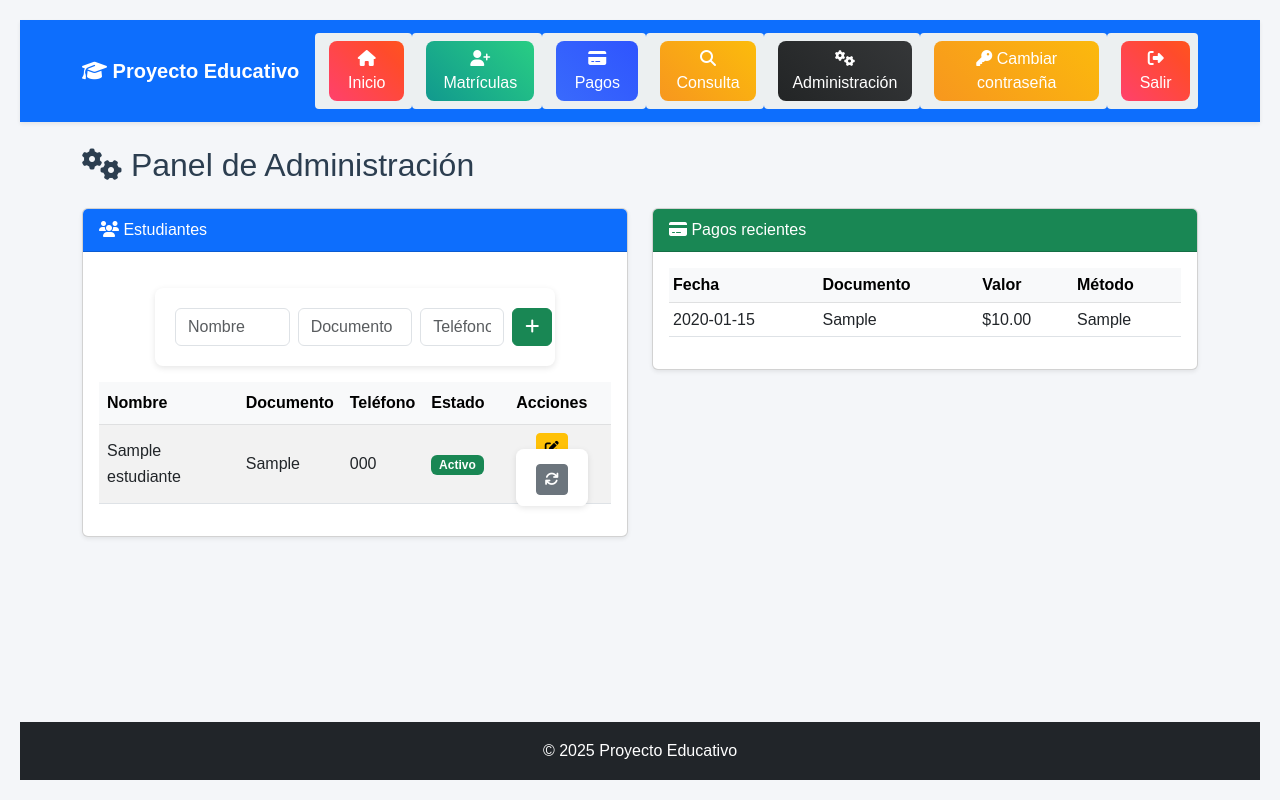
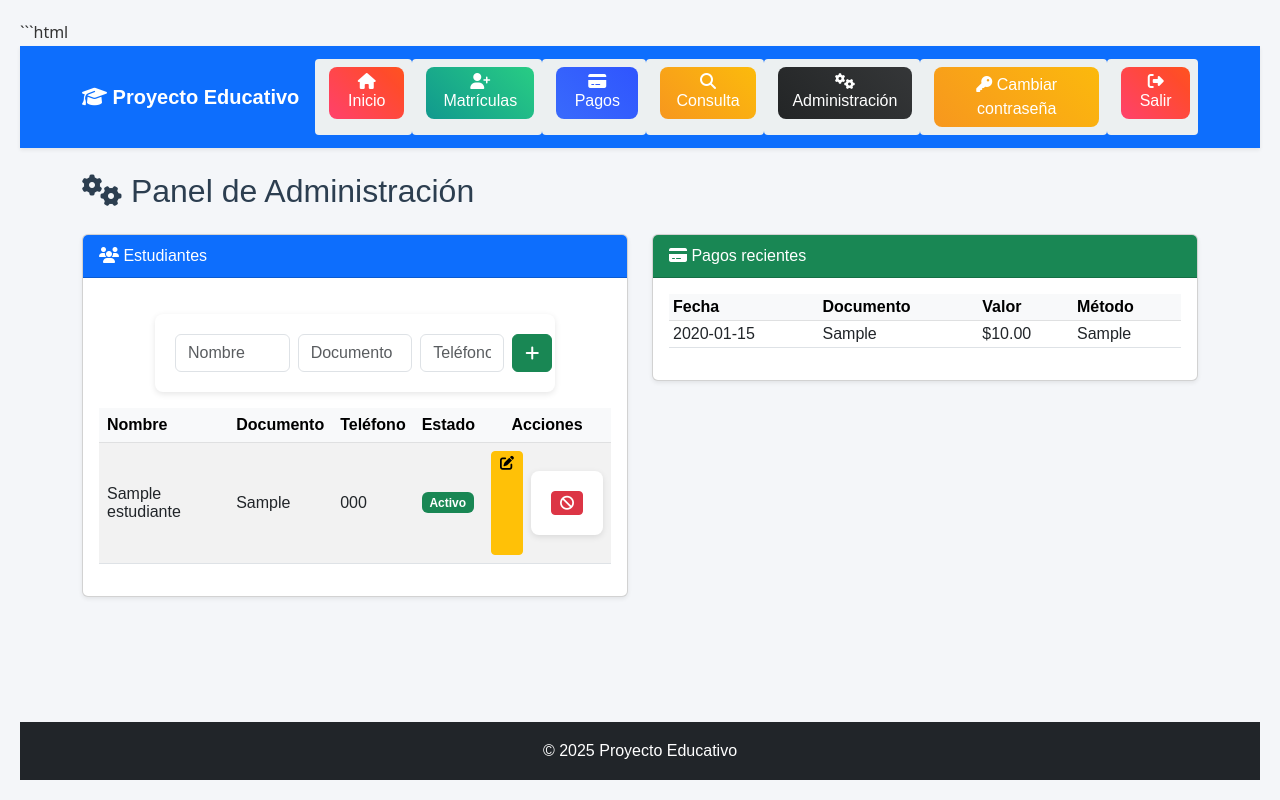
Before and after one commit to Jorge-JLOO/ProyectoInvisible, a Flask app: page /admin in a window 1280 px wide. Run offline with Flask 2, Linux system fonts and the light colour scheme; a user stored in the database is signed in; tables that the repository leaves empty hold one stand-in row (values such as "Sample post").

Commit message:
Arreglando botónes superpuestos activo/inactivo, editar

````diff
--- a/templates/admin.html
+++ b/templates/admin.html
@@ -1,3 +1,4 @@
+```html
 {% extends "base.html" %}
 {% block title %}Panel de administración - Proyecto Educativo{% endblock %}
 
@@ -56,14 +57,27 @@
                   {% endif %}
                 </td>
                 <td class="text-center">
-                  <a href="{{ url_for('editar_estudiante', id=est.id) }}" class="btn btn-sm btn-warning">
-                    <i class="fa fa-edit"></i>
-                  </a>
-                  <form action="{{ url_for('toggle_estudiante', id=est.id) }}" method="POST" class="d-inline">
-                    <button class="btn btn-sm btn-secondary">
-                      <i class="fa fa-sync"></i>
-                    </button>
-                  </form>
+                  <div class="d-flex justify-content-center gap-2">
+                    <!-- Botón editar -->
+                    <a href="{{ url_for('editar_estudiante', id=est.id) }}"
+                       class="btn btn-sm btn-warning"
+                       title="Editar">
+                      <i class="fa fa-edit"></i>
+                    </a>
+
+                    <!-- Botón activar/inactivar -->
+                    <form action="{{ url_for('toggle_estudiante', id=est.id) }}" method="POST">
+                      {% if est.activo %}
+                        <button class="btn btn-sm btn-danger" title="Inactivar">
+                          <i class="fa fa-ban"></i>
+                        </button>
+                      {% else %}
+                        <button class="btn btn-sm btn-success" title="Activar">
+                          <i class="fa fa-check"></i>
+                        </button>
+                      {% endif %}
+                    </form>
+                  </div>
                 </td>
               </tr>
               {% else %}
@@ -116,3 +130,4 @@
   </div>
 </div>
 {% endblock %}
+```
````
